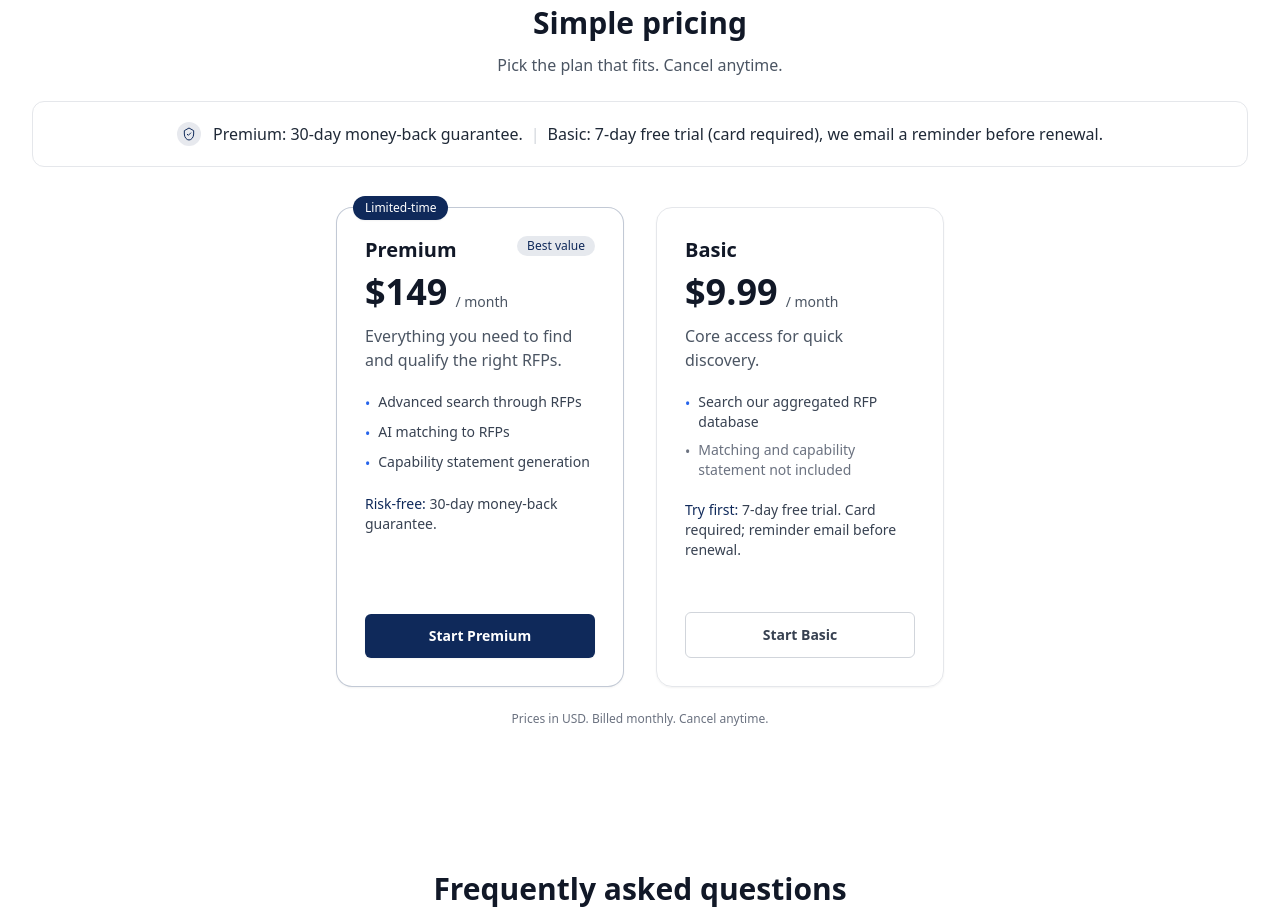
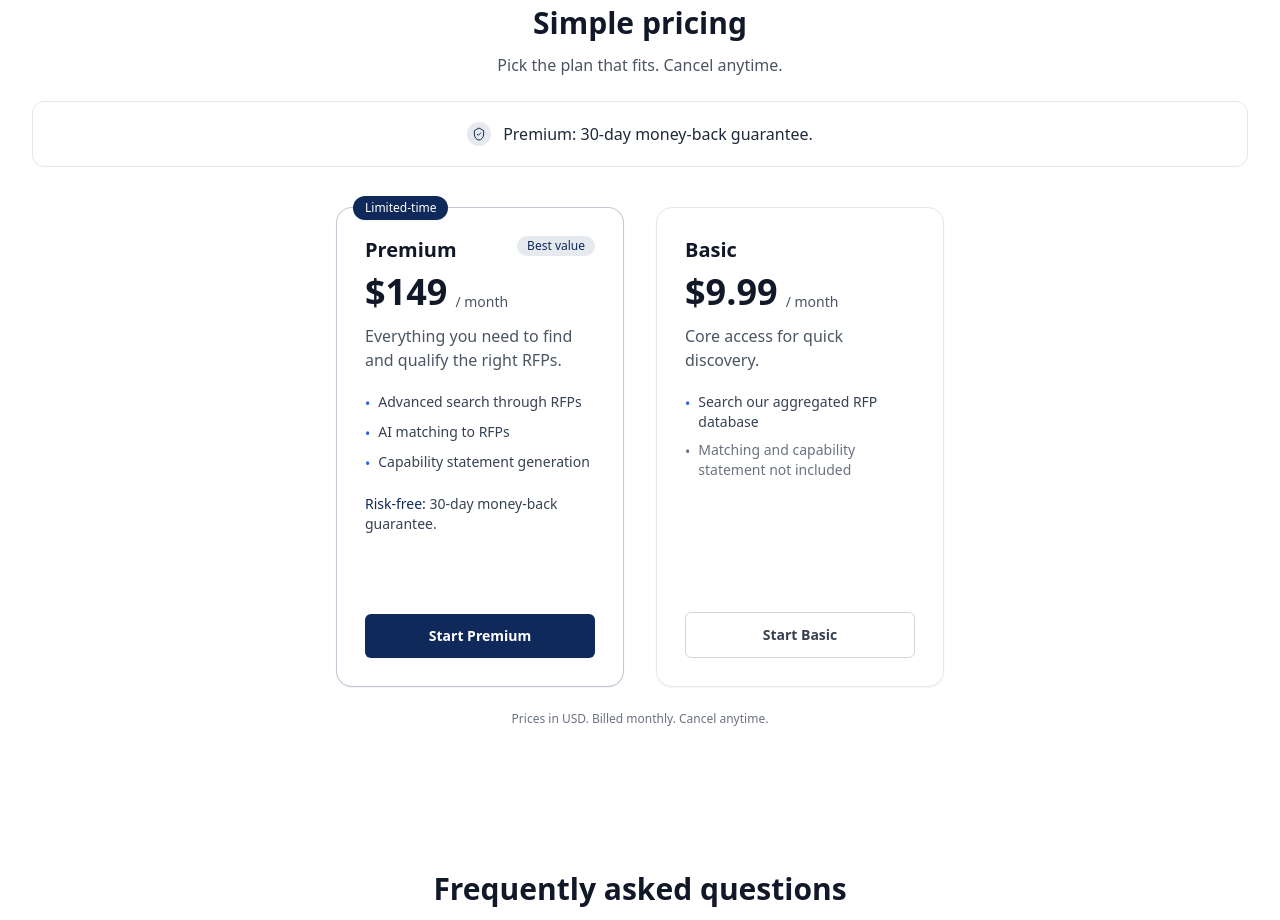
Before and after one commit to Syazvinski/BidBirdLandingPage, a React (Vite) app: page / in a window 1280 px wide. Shown: the part 2500-3420 px from the top of the page. Built offline with nearby package versions, Linux system fonts and the light colour scheme; no server answers; the HTML template or start-up script is replaced by a standard one.

Commit message:
Remove trial/try-free mentions from pricing copy\n\n- Remove Basic plan free trial messaging\n- Simplify risk banner to Premium guarantee only

```diff
--- a/src/components/marketing/PricingSection.tsx
+++ b/src/components/marketing/PricingSection.tsx
@@ -17,8 +17,6 @@ export default function PricingSection() {
             </div>
             <div className="text-gray-800">
               <span className="font-medium">Premium:</span> 30-day money-back guarantee.
-              <span className="mx-2 hidden md:inline text-gray-300">|</span>
-              <span className="block md:inline"><span className="font-medium">Basic:</span> 7-day free trial (card required), we email a reminder before renewal.</span>
             </div>
           </div>
         </div>
@@ -67,7 +65,7 @@ export default function PricingSection() {
               <li className="flex items-start gap-2 text-gray-500"><span className="mt-0.5">•</span> Matching and capability statement not included</li>
             </ul>
 
-            <p className="mt-5 text-sm text-gray-700"><span className="font-medium text-primary">Try first:</span> 7-day free trial. Card required; reminder email before renewal.</p>
+            {/* Removed trial messaging per request */}
 
             <a
               href={APP_BASE + 'register'}
```
